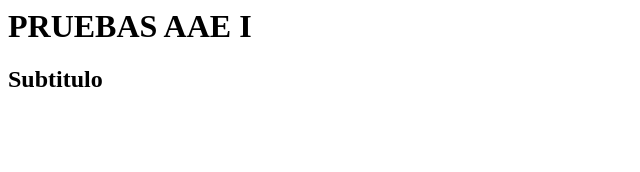
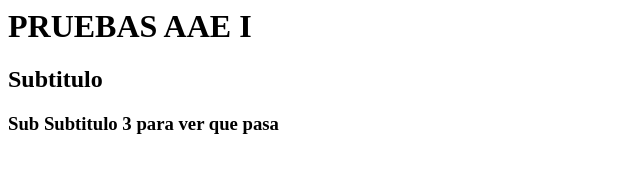
Before and after one commit to AlfonsoAlcalde/PruebaAAE_1, a plain HTML site: page Index.html in a window 1280 px wide. Shown: the whole page, without its empty margins (0-640 px from the left). Drawn offline with Linux system fonts and the light colour scheme.

Commit message:
se añade el subtitulo 3, desde mi equipo

```diff
--- a/Index.html
+++ b/Index.html
@@ -1,2 +1,3 @@
 <h1>PRUEBAS AAE I</h1>
 <h2>Subtitulo</h2>
+<h3>Sub Subtitulo 3 para ver que pasa</h3>
```
